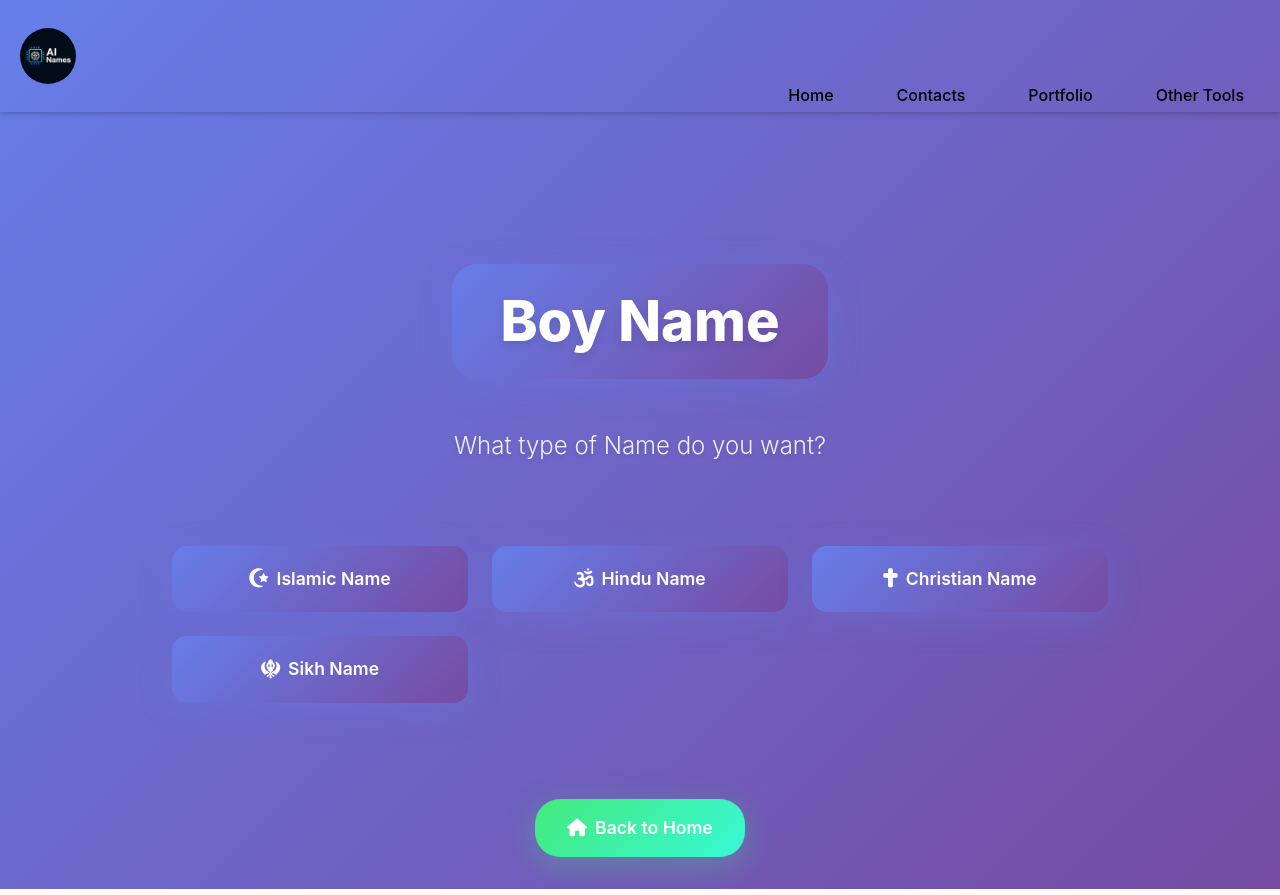
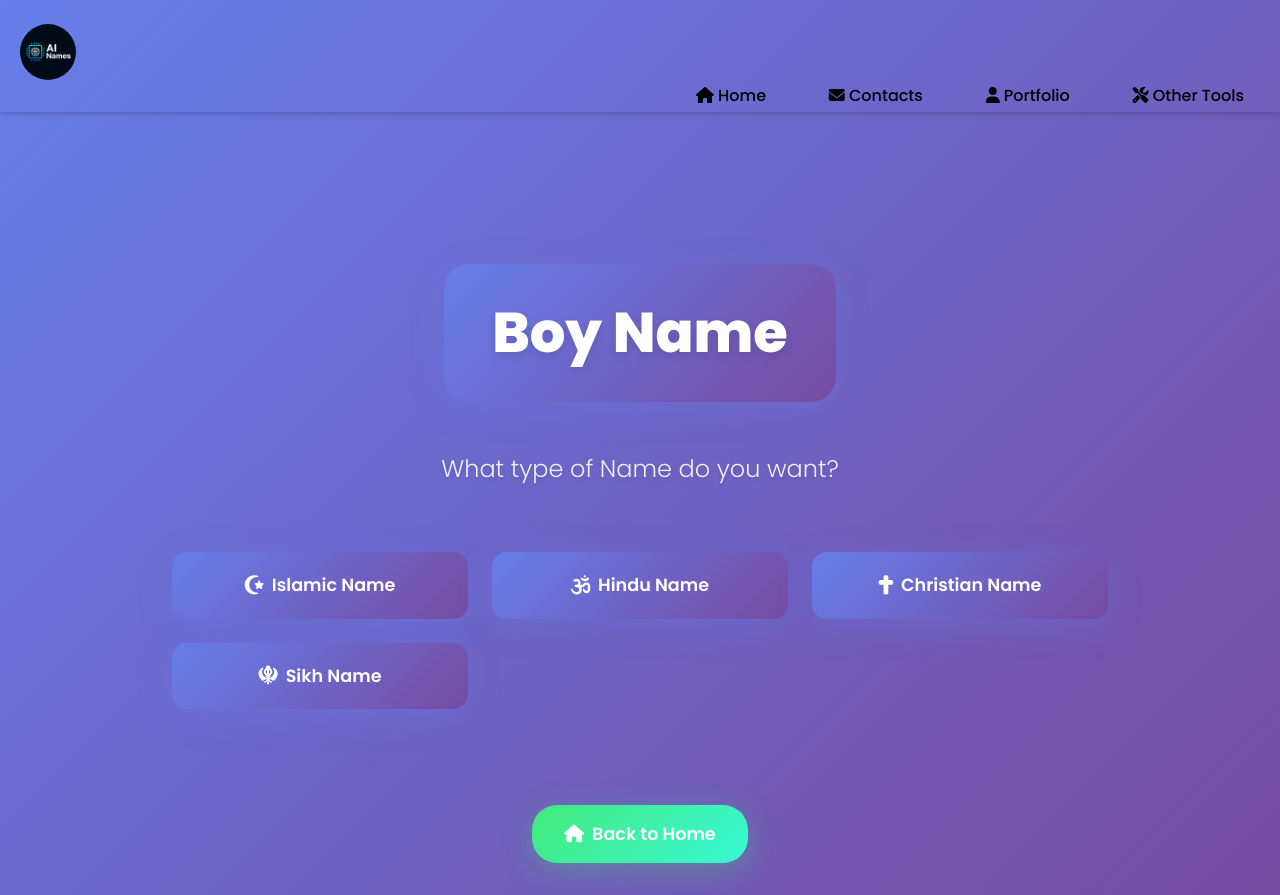
Before and after one commit to Subhan-Shahid/Ai-Namer, a plain HTML site: page index-boy.html in a window 1280 px wide. Drawn offline with nearby package versions, Linux system fonts and the light colour scheme.

Commit message:
Update index-boy.html

```diff
--- a/index-boy.html
+++ b/index-boy.html
@@ -3,8 +3,10 @@
 <head>
     <meta charset="UTF-8">
     <meta name="viewport" content="width=device-width, initial-scale=1.0">
-    <title>Boy Name</title>
-    <link rel="stylesheet" href="https://cdn.jsdelivr.net/npm/bootstrap@5.3.6/dist/css/bootstrap.min.css">
+    <title>Boy Name - AI Names</title>
+    <link rel="preconnect" href="https://fonts.googleapis.com">
+    <link rel="preconnect" href="https://fonts.gstatic.com" crossorigin>
+    <link href="https://fonts.googleapis.com/css2?family=Poppins:wght@300;400;500;600;700;800&display=swap" rel="stylesheet">
     <link rel="stylesheet" href="https://cdnjs.cloudflare.com/ajax/libs/font-awesome/6.7.2/css/all.min.css">
     <link rel="stylesheet" href="style.css">
     <link rel="stylesheet" href="boy-name.css">
@@ -13,19 +15,19 @@
 <body>
     <header class="header">
 <nav>
-   <div class="logo"><img src="ChatGPT Image Jun 18, 2025, 01_39_30 PM.png" alt="" srcset=""></div>
+   <div class="logo"><img src="ChatGPT Image Jun 18, 2025, 01_39_30 PM.png" alt="AI Names Logo" srcset=""></div>
     <button class="menu-toggle" id="menuToggle">&#9776;</button>
     <div class="menu-bar">
-      <a href="">Other Tools</a>
-      <a href="https://subhan-shahid.github.io/Subhan-s-Portfolio/">Portfolio</a>
-      <a href="">Contacts</a>
-      <a href="index.html">Home</a>
+      <a href="#"><i class="fa-solid fa-tools"></i> Other Tools</a>
+      <a href="https://subhan-shahid.github.io/Subhan-s-Portfolio/"><i class="fa-solid fa-user"></i> Portfolio</a>
+      <a href="#"><i class="fa-solid fa-envelope"></i> Contacts</a>
+      <a href="index.html"><i class="fa-solid fa-home"></i> Home</a>
     </div>
   <ul class="menu" id="menuContainer">
-    <li><a href="index.html">Home</a></li>
-    <li><a href="#">Other Tools</a></li>
-    <li><a href="https://subhan-shahid.github.io/Subhan-s-Portfolio/">Portfolio</a></li>
-    <li><a href="#">Contacts</a></li>
+    <li><a href="index.html"><i class="fa-solid fa-home"></i> Home</a></li>
+    <li><a href="#"><i class="fa-solid fa-tools"></i> Other Tools</a></li>
+    <li><a href="https://subhan-shahid.github.io/Subhan-s-Portfolio/"><i class="fa-solid fa-user"></i> Portfolio</a></li>
+    <li><a href="#"><i class="fa-solid fa-envelope"></i> Contacts</a></li>
   </ul>
 </nav>
 </header>
@@ -39,15 +41,26 @@
             </p>
         </div>
         <div class="name-type">
-            <a onclick="generateIslBoy()" id="isl-boy" href="#result"><i class="fa-solid fa-star-and-crescent"></i>Islamic Name</a>
-            <a onclick="generateHinBoy()" id="hin-boy" href="#result"><i class="fa-solid fa-om"></i>Hindu Name</a>
-            <a onclick="generateChrisBoy()" id="chris-boy" href="#result"><i class="fa-solid fa-cross"></i>Christian Name</a>
-            <a onclick="generateSikhBoy()" id="sikh-boy" href="#result"><i class="fa-solid fa-khanda"></i>Sikh Name</a>
+            <a onclick="generateIslBoy()" id="isl-boy" href="#result">
+                <i class="fa-solid fa-star-and-crescent"></i>Islamic Name
+            </a>
+            <a onclick="generateHinBoy()" id="hin-boy" href="#result">
+                <i class="fa-solid fa-om"></i>Hindu Name
+            </a>
+            <a onclick="generateChrisBoy()" id="chris-boy" href="#result">
+                <i class="fa-solid fa-cross"></i>Christian Name
+            </a>
+            <a onclick="generateSikhBoy()" id="sikh-boy" href="#result">
+                <i class="fa-solid fa-khanda"></i>Sikh Name
+            </a>
         </div>
         <div id="result"></div>
     </main>
     <div class="home-btn">
-        <button class="btn btn-primary" onclick="window.location.href='index.html'"><i class="fa-solid fa-house"></i>Back to Home</button>
+        <button onclick="window.location.href='index.html'">
+            <i class="fa-solid fa-house"></i>Back to Home
+        </button>
+    </div>
     <script src="index.js"></script>
 </body>
 </html>
```
